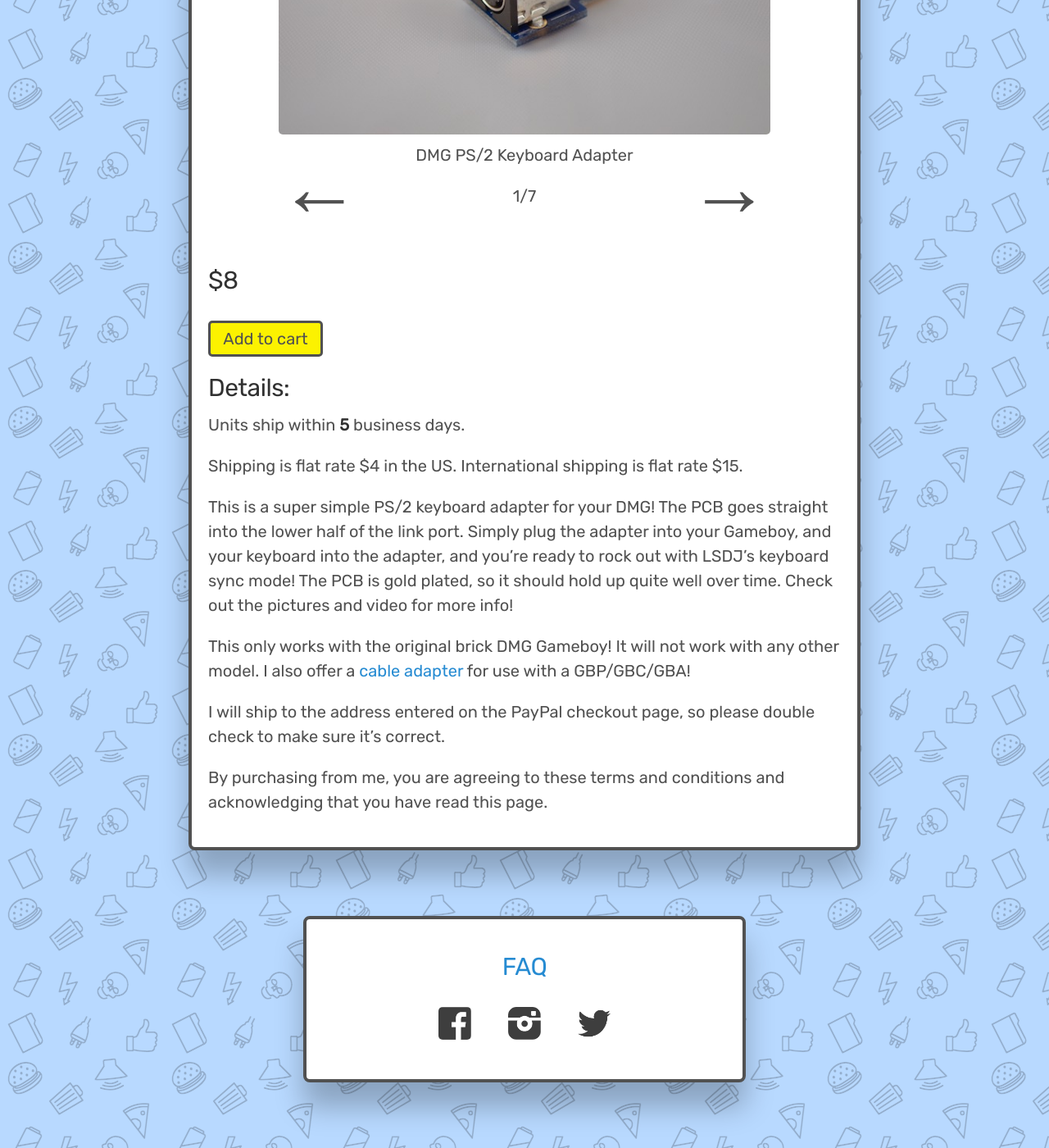
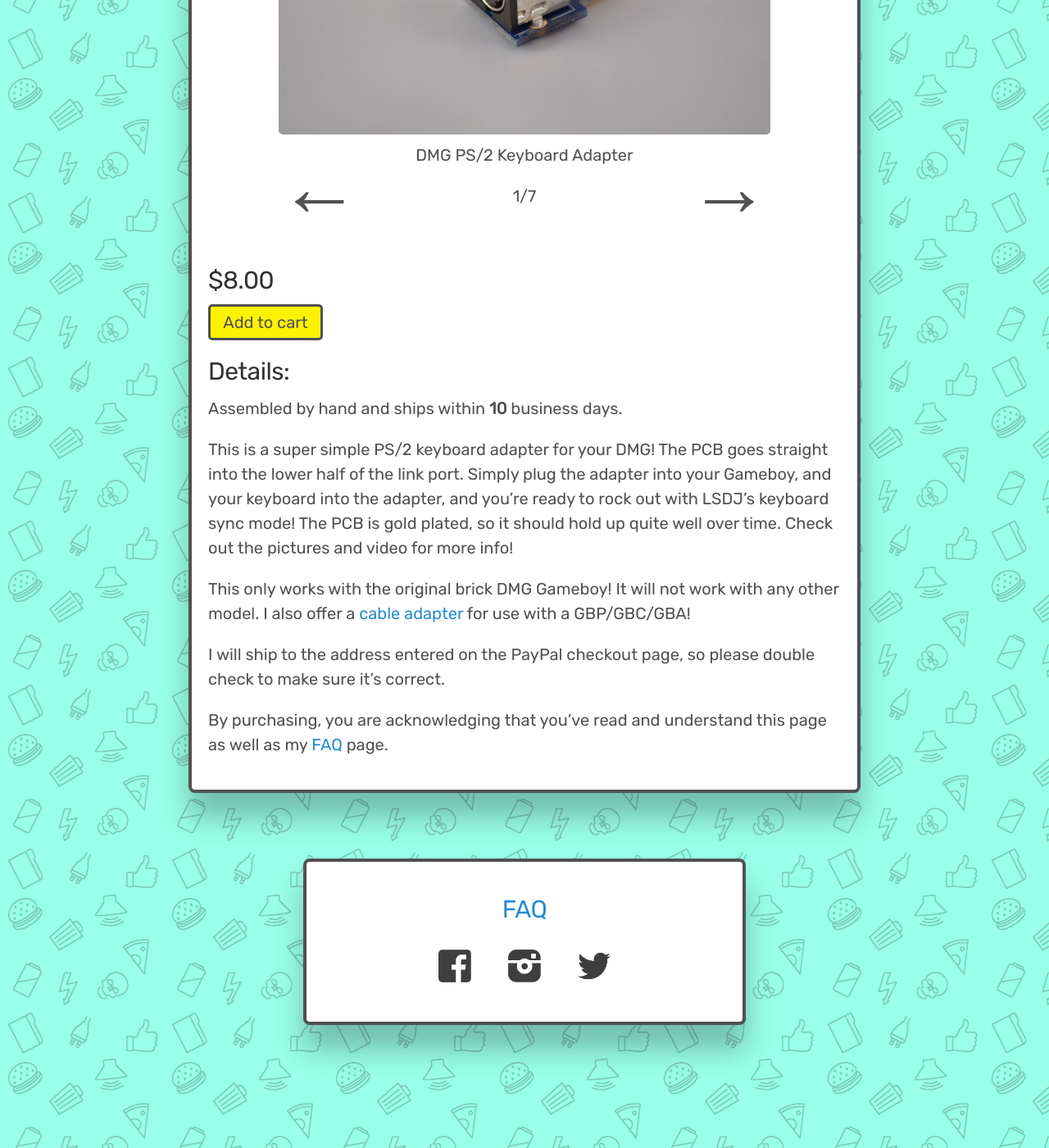
Before and after one commit to catskull/catskullelectronics.com, a Jekyll site: the page built from _posts/2017-02-11-dmgps2.md, in a window 1280 px wide and 1400 px high, scrolled down 767 px. Shown: the whole window at 82% size. Built offline with Jekyll 4.4.1, drawn with Linux system fonts in a browser that asks for light colours; comment, search, counter and statistics services are not loaded.

Commit message:
Update dmg ps/2 for shopify

```diff
--- a/_posts/2017-02-11-dmgps2.md
+++ b/_posts/2017-02-11-dmgps2.md
@@ -19,32 +20,18 @@
 	</div>
 </div>
 
-## $8
+## ${{ page.price }}.00
 
-<table>
-<form id="paypal" target="paypal" action="https://www.paypal.com/cgi-bin/webscr" method="post">
-<input type="hidden" name="cmd" value="_s-xclick">
-<input type="hidden" name="hosted_button_id" value="7U5JM8NUAP8TG">
-</form>
-</table>
-
-<div class="addToCart noselect" onclick="addToCart()">
-  Add to cart
-</div>
+{% include shopify_markup.html %}
 
 ## Details:
 
-Units ship within **5** business days.
-
-Shipping is flat rate $4 in the US. International shipping is flat rate $15.
+{% include shipping_estimate.html %}
 
 This is a super simple PS/2 keyboard adapter for your DMG! The PCB goes straight into the lower half of the link port. Simply plug the adapter into your Gameboy, and your keyboard into the adapter, and you're ready to rock out with LSDJ's keyboard sync mode! The PCB is gold plated, so it should hold up quite well over time. Check out the pictures and video for more info!
 
 This only works with the original brick DMG Gameboy! It will not work with any other model. I also offer a [cable adapter](http://catskullelectronics.com/gbcps2) for use with a GBP/GBC/GBA!
 
-I will ship to the address entered on the PayPal checkout page, so please double check to make sure it's correct.
+{% include product_footer.md %}
 
-By purchasing from me, you are agreeing to these terms and conditions and acknowledging that you have read this page.
-
-<script src="https://ajax.googleapis.com/ajax/libs/jquery/2.2.2/jquery.min.js"></script>
 <script src="{{ site.baseurl }}public/js/ps2gallery.js"></script>
```
Also changed, not shown: other parts of _posts/2017-02-11-dmgps2.md (+1 -0 lines).
